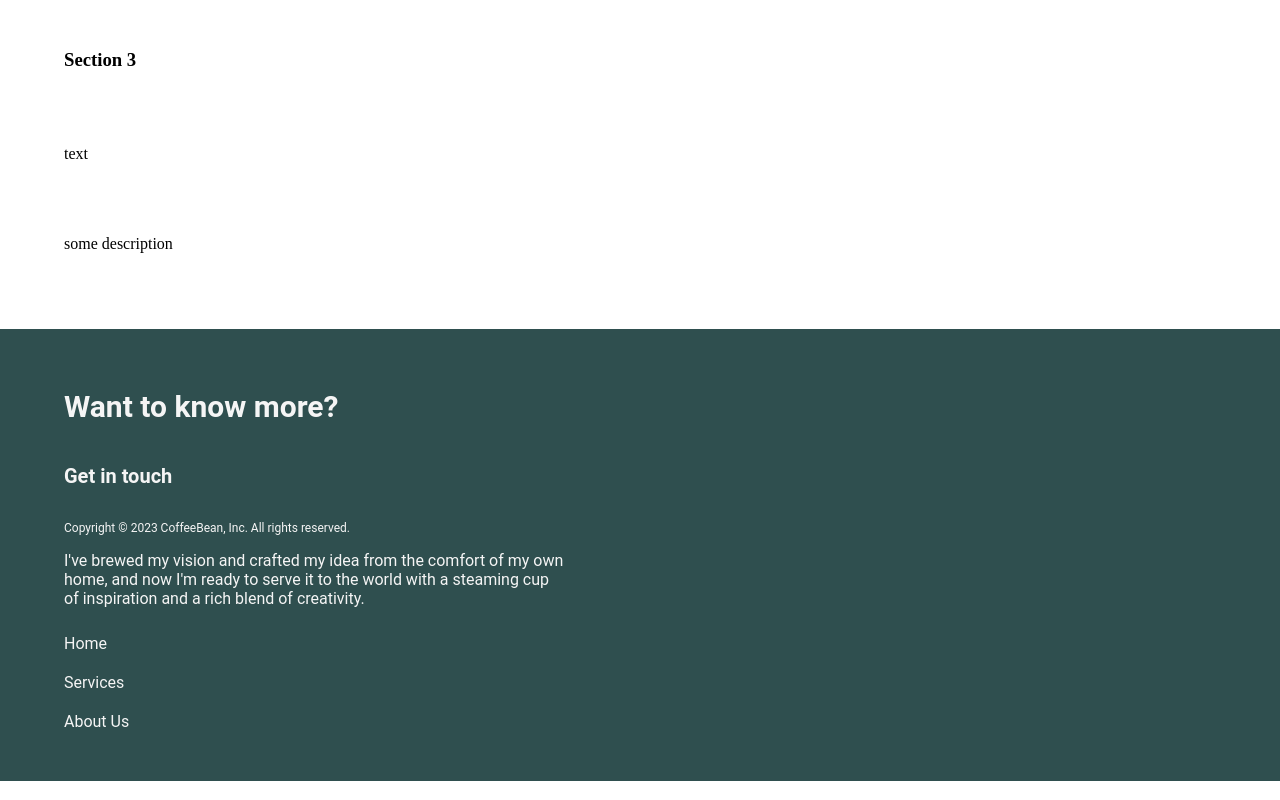
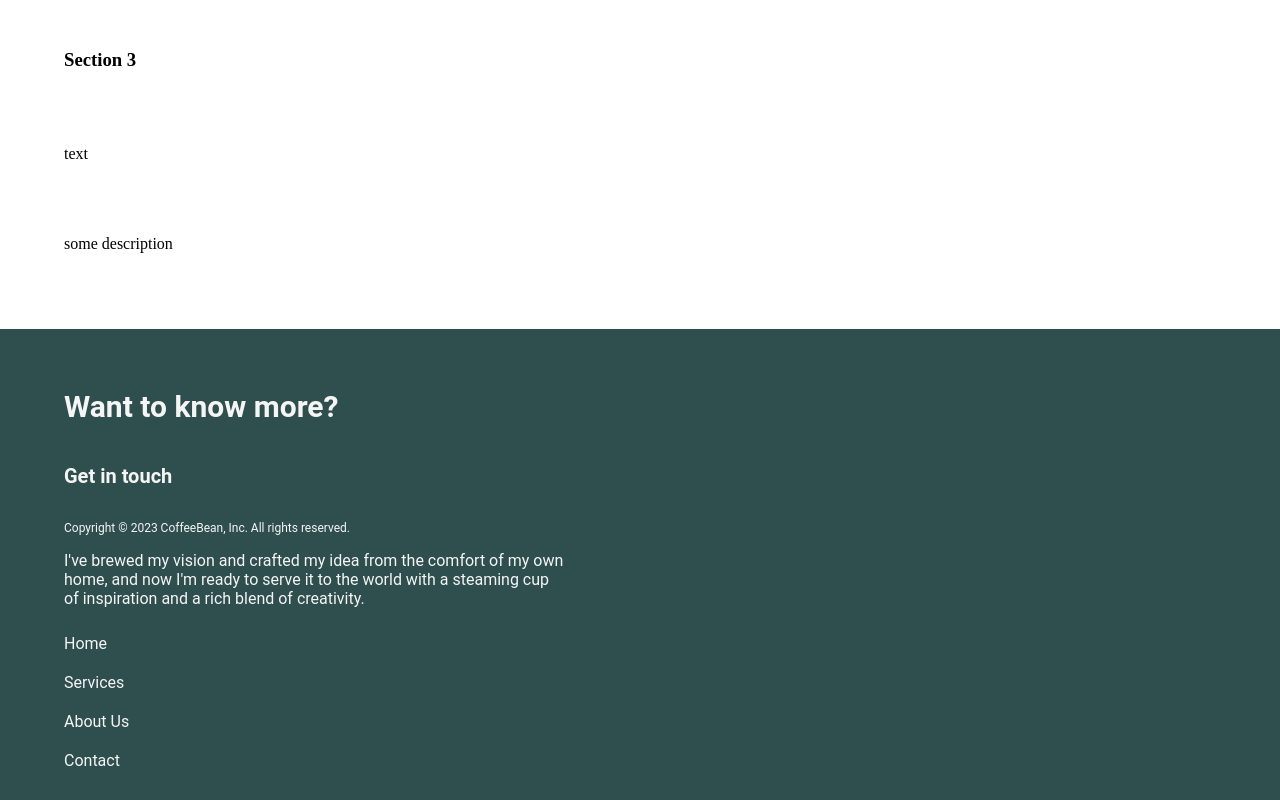
Before and after one commit to Andruueu/coffeebean-test-23.01, a plain HTML site: page services.html in a window 1280 px wide. Shown: the part 1364-2164 px from the top of the page. Drawn offline with Linux system fonts and the light colour scheme.

Commit message:
restore trial modifications

```diff
--- a/services.html
+++ b/services.html
@@ -95,7 +95,7 @@
             <a href="./about.html">About Us</a>
           </li>
           <li class="footer-menu-items">
-            <a href="./contac>Contact</a>
+            <a href="./contact.html">Contact</a>
           </li>
         </ul>
       </div>
```
